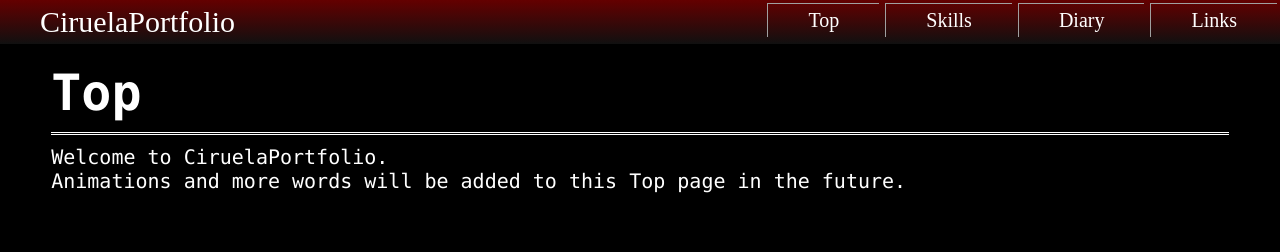
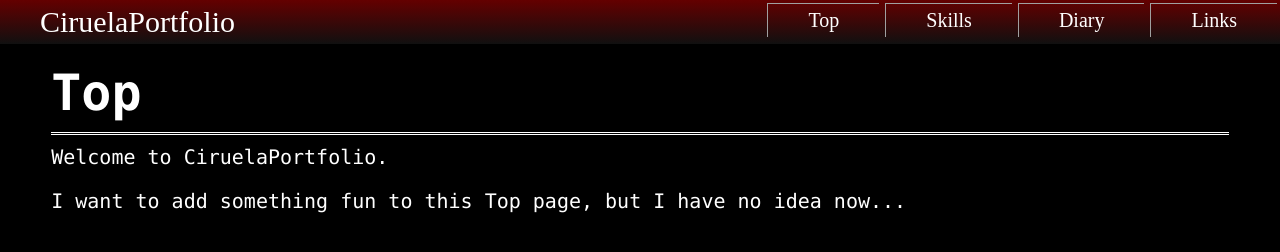
Before and after one commit to Ciruela-Xcyba17her/CiruelaPortfolio, a Gatsby site: page / in a window 1280 px wide. Built offline with nearby package versions, Linux system fonts and the light colour scheme; Gatsby itself is replaced by a stand-in of ours.

Commit message:
changed content of Top page

```diff
--- a/src/components/contents/top/components/Top.js
+++ b/src/components/contents/top/components/Top.js
@@ -5,7 +5,8 @@ class Top extends React.Component {
         return (
             <div>
                 <h1>Top</h1>
-                <p>Welcome to CiruelaPortfolio. <br />Animations and more words will be added to this Top page in the future.</p>
+                <p>Welcome to CiruelaPortfolio.</p>
+                <p>I want to add something fun to this Top page, but I have no idea now...</p>
             </div>
         );
     }
```
